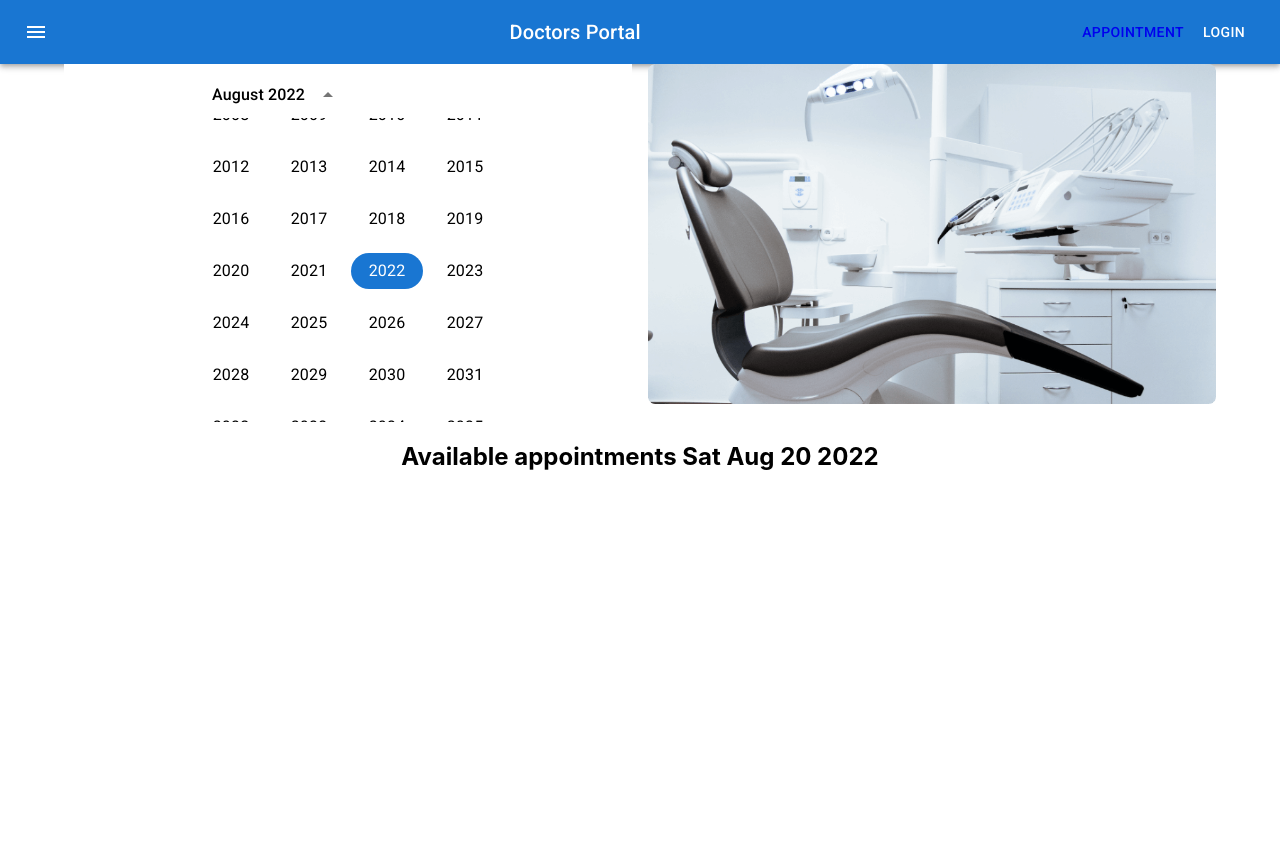
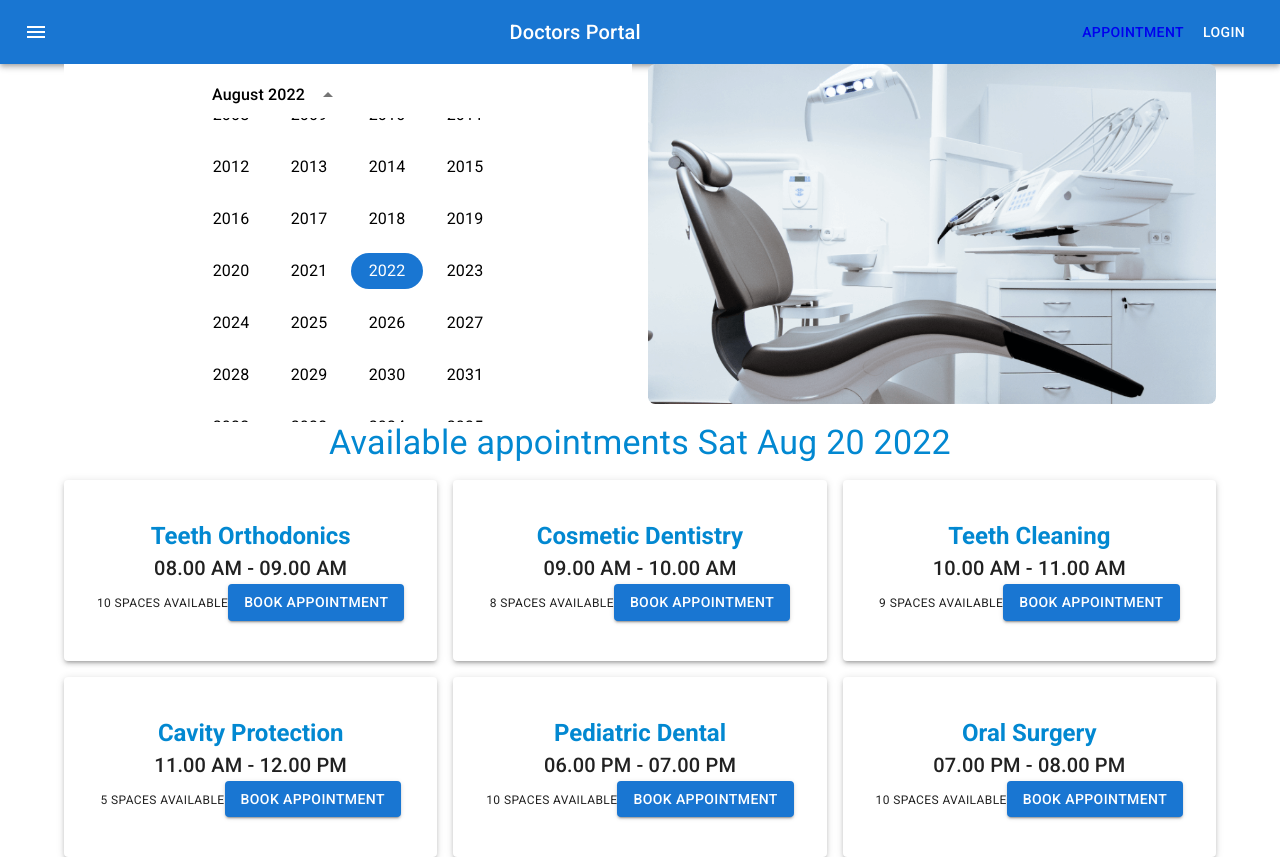
Before and after one commit to dipdastoko/doctors-portal-client2, a React (Create React App) app: page /appointment in a window 1280 px wide. Before the commit the page ends 800 px from the top, so only its background shows below. Built offline with nearby package versions, Linux system fonts and the light colour scheme.

Commit message:
booking appointment added

```diff
--- a/src/Pages/Appointment/AvailableAppointments/AvailableAppointments.js
+++ b/src/Pages/Appointment/AvailableAppointments/AvailableAppointments.js
@@ -1,11 +1,62 @@
+import { Grid, Typography } from '@mui/material';
+import { Container } from '@mui/system';
 import React from 'react';
+import Booking from '../Booking/Booking';
+
+const bookings = [
+    {
+        id: 1,
+        name: 'Teeth Orthodonics',
+        time: '08.00 AM - 09.00 AM',
+        space: 10,
+    },
+    {
+        id: 2,
+        name: 'Cosmetic Dentistry',
+        time: '09.00 AM - 10.00 AM',
+        space: 8,
+    },
+    {
+        id: 3,
+        name: 'Teeth Cleaning',
+        time: '10.00 AM - 11.00 AM',
+        space: 9,
+    },
+    {
+        id: 4,
+        name: 'Cavity Protection',
+        time: '11.00 AM - 12.00 PM',
+        space: 5,
+    },
+    {
+        id: 5,
+        name: 'Pediatric Dental',
+        time: '06.00 PM - 07.00 PM',
+        space: 10,
+    },
+    {
+        id: 6,
+        name: 'Oral Surgery',
+        time: '07.00 PM - 08.00 PM',
+        space: 10,
+    },
+];
 
 const AvailableAppointments = ({ date }) => {
-
     return (
-        <div>
-            <h2>Available appointments {date.toDateString()}</h2>
-        </div>
+        <Container>
+            <Typography variant='h4' sx={{ color: 'info.main', mb: 2 }}>
+                Available appointments {date.toDateString()}
+            </Typography>
+            <Grid container spacing={2}>
+                {
+                    bookings.map(booking => <Booking
+                        key={booking.id}
+                        booking={booking}
+                    />)
+                }
+            </Grid>
+        </Container>
     );
 };
 
--- /dev/null
+++ b/src/Pages/Appointment/Booking/Booking.js
@@ -0,0 +1,24 @@
+import { Button, Grid, Paper, Typography } from '@mui/material';
+import React from 'react';
+
+const Booking = ({ booking }) => {
+    const { name, time, space } = booking;
+    return (
+        <Grid item xs={12} sm={6} md={4}>
+            <Paper elevation={3} sx={{ py: 5 }}>
+                <Typography sx={{ color: 'info.main', fontWeight: 'bold' }} variant='h5'>
+                    {name}
+                </Typography>
+                <Typography variant='h6'>
+                    {time}
+                </Typography>
+                <Typography variant='caption'>
+                    {space} SPACES AVAILABLE
+                </Typography>
+                <Button variant='contained' >BOOK APPOINTMENT</Button>
+            </Paper>
+        </Grid>
+    );
+};
+
+export default Booking;
```
Also changed, not shown: src/Pages/Appointment/BookingModal/BookingModal.js (added, +11 -0 lines).
